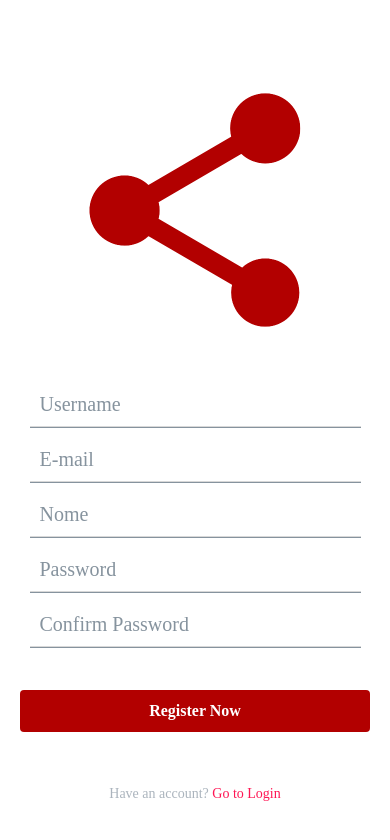
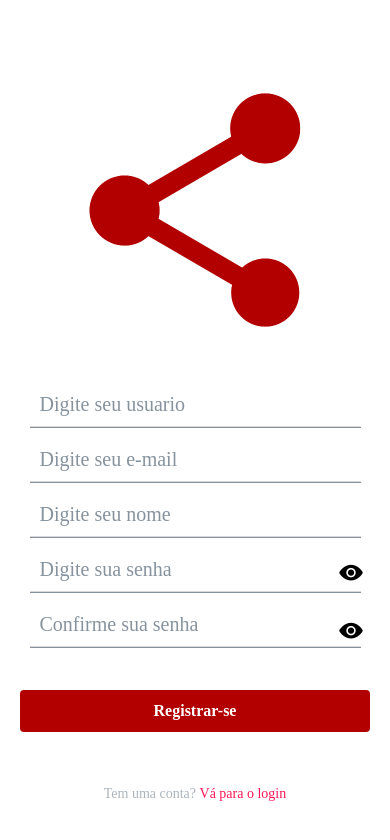
Before and after one commit to Diogo-gallina/ConnTec_Mobile, a React Native app: screen /SingUp in a window 390 px wide. Shown: the top 840 px of the page. Built offline with nearby package versions, Linux system fonts and the light colour scheme.

Commit message:
Fazendo conexão banco
Testando as conexões

```diff
--- a/package.json
+++ b/package.json
@@ -14,7 +14,7 @@
     "@react-navigation/native": "^6.0.10",
     "@react-navigation/native-stack": "^6.6.2",
     "@react-navigation/stack": "^6.2.1",
-    "expo": "~44.0.0",
+    "expo": "^45.0.4",
     "expo-constants": "~13.0.1",
     "expo-image-picker": "~12.0.1",
     "expo-status-bar": "~1.2.0",
@@ -27,6 +27,7 @@
     "react-native-vector-icons": "^9.1.0",
     "react-native-web": "0.17.1",
     "sequelize": "^6.19.0",
+    "sequelize-cli": "^6.4.1",
     "styled-components": "^5.3.5"
   },
   "devDependencies": {
--- a/src/components/db.js
+++ b/src/components/db.js
@@ -1,7 +1,8 @@
 const { Sequelize } = require('sequelize');
 
-const sequelize = new Sequelize('sys', 'root', 'admin', {
+const sequelize = new Sequelize('tcc', 'root', 'admin', {
     host: 'localhost',
     dialect:  'mysql'
   });
-module.exports = sequelize;
+
+  module.exports = sequelize;
--- a/src/pages/SingIn/index.js
+++ b/src/pages/SingIn/index.js
@@ -1,6 +1,7 @@
 import React, {useState} from 'react';
 import { Text, View, StyleSheet, Image, TouchableOpacity, ScrollView, TextInput } from 'react-native';
 import { Input } from 'react-native-elements'; //importando componentes
+import {Ionicons} from '@expo/vector-icons';
 
 export default function Login({navigation}) {
     const Entrar = () => {
@@ -22,6 +23,8 @@ export default function Login({navigation}) {
 
   const [errorName, setErrorName] = useState(null);
   const [errorPassword, setErrorPassword] = useState(null);
+
+  const [hidePass, setHidePass] = useState(true)
 
   //Fazendo as constante para validação de campos.
   const validar = () =>{
@@ -74,29 +77,37 @@ export default function Login({navigation}) {
             <View style={styles.containerInput}>
               <Input
                 style={styles.input}
-                placeholder="E-mail"
+                placeholder="Digite seu e-mail"
                 autocorrect={false}
                 name='email'
                 onChangeText={value => setEmail(value)}/>
 
               <Input
                 style={styles.input}
-                placeholder="Password"
+                placeholder="Digite sua senha"
                 autocorrect={false}
                 onChangeText={value => setPassword(value) }
-                secureTextEntry={true}
+                secureTextEntry={hidePass}
                 />
+
+            <TouchableOpacity style={styles.eye} onPress={ () => setHidePass(!hidePass) }>
+              { hidePass ?
+               <Ionicons name="eye" color="black" size={25} />
+               :
+               <Ionicons name="eye-off" color="black" size={25} />
+              }
+            </TouchableOpacity>
 
             </View>
 
-            <Text style={styles.txtForgot}>Forgot Password?</Text>
+            <Text style={styles.txtForgot}>Esqueceu a senha?</Text>
 
               <TouchableOpacity style={styles.submitContainer} onPress={()=>Entrar()}>
 
                   <Text style={{fontFamily:'Avenir Next',
                                 color:'#fff',
                                 fontWeight:'600',
-                                fontSize: 16}}>Login</Text>
+                                fontSize: 16}}>Entrar</Text>
 
 
               </TouchableOpacity>
@@ -107,8 +118,8 @@ export default function Login({navigation}) {
                             textAlign:'center',
                             marginTop: 24}}>
 
-                                Dont have an account? <TouchableOpacity style={{flex:1}} onPress={()=>goCadastro()}>
-                            <Text style={styles.txtForgot}>Register Now</Text>
+                                Não tem uma conta? <TouchableOpacity style={{flex:1}} onPress={()=>goCadastro()}>
+                            <Text style={styles.txtForgot}>Registre-se agora!</Text>
                         </TouchableOpacity>
                         </Text>
 
@@ -189,4 +200,9 @@ const styles = StyleSheet.create({
       width:'90%',
 
     },
+    eye:{
+      position: 'absolute',
+      right: '2%',
+      top: '60%'
+    }
 });
--- a/src/pages/SingUp/index.js
+++ b/src/pages/SingUp/index.js
@@ -32,6 +32,7 @@ export default function Cadastro({navigation}) { //funcao login
     const [mensagem, setMensagem] = useState(null)
     const [tipo, setTipo] = useState(null)
     const [hidePass, setHidePass] = useState(true)
+    const [hidePass2, setHidePass2] = useState(true)
 
 
   const validar = () => {
@@ -105,7 +106,7 @@ export default function Cadastro({navigation}) { //funcao login
 
             <Input
               style={styles.input}
-              placeholder="Username"
+              placeholder="Digite seu usuario"
               autocorrect={false}
               maxLength={30}
               onChangeText={value => setUser(value) }
@@ -114,7 +115,7 @@ export default function Cadastro({navigation}) { //funcao login
 
             <Input
               style={styles.input}
-              placeholder="E-mail"
+              placeholder="Digite seu e-mail"
               maxLength={100}
               autocorrect={false}
               keyboardType="email-address"
@@ -124,7 +125,7 @@ export default function Cadastro({navigation}) { //funcao login
 
             <Input
               style={styles.input}
-              placeholder="Nome"
+              placeholder="Digite seu nome"
               maxLength={10}
               autocorrect={false}
               onChangeText={value => setName(value) }
@@ -133,7 +134,7 @@ export default function Cadastro({navigation}) { //funcao login
 
             <Input
               style={styles.input}
-              placeholder="Password"
+              placeholder="Digite sua senha"
               autocorrect={false}
               maxLength={30}
               onChangeText={value => setPassword(value)}
@@ -142,20 +143,35 @@ export default function Cadastro({navigation}) { //funcao login
 
             />
 
+            <TouchableOpacity style={styles.eye} onPress={ () => setHidePass(!hidePass) }>
+              { hidePass ?
+               <Ionicons name="eye" color="black" size={25} />
+               :
+               <Ionicons name="eye-off" color="black" size={25} />
+              }
+            </TouchableOpacity>
 
 
             <Input
               style={styles.input}
-              placeholder="Confirm Password"
+              placeholder="Confirme sua senha"
               autocorrect={false}
               type='password'
               maxLength={30}
               onChangeText={value => setConfirmPassword(value) }
-              secureTextEntry={true}
+              secureTextEntry={hidePass2}
 
 
               errorMessage={errorConfirmPassword}
             />
+
+            <TouchableOpacity style={styles.eye2} onPress={ () => setHidePass2(!hidePass2) }>
+              { hidePass2 ?
+               <Ionicons name="eye" color="black" size={25} />
+               :
+               <Ionicons name="eye-off" color="black" size={25} />
+              }
+            </TouchableOpacity>
 
           </View>
 
@@ -165,7 +181,7 @@ export default function Cadastro({navigation}) { //funcao login
                   <Text style={{fontFamily:'Avenir Next',
                                 color:'#fff',
                                 fontWeight:'600',
-                                fontSize: 16}}>Register Now
+                                fontSize: 16}}>Registrar-se
                   </Text>
                 </View>
             </TouchableOpacity>
@@ -173,8 +189,8 @@ export default function Cadastro({navigation}) { //funcao login
               <Text style={{fontFamily:'Avenir Next',
                             fontsize: 14, color: '#ABB4BD',
                             textAlign:'center',
-                            marginTop: 24}}>Have an account? <TouchableOpacity style={{flex:1}} onPress={()=>goLogin()}>
-                            <Text style={styles.txtForgot}>Go to Login</Text>
+                            marginTop: 24}}>Tem uma conta? <TouchableOpacity style={{flex:1}} onPress={()=>goLogin()}>
+                            <Text style={styles.txtForgot}>Vá para o login</Text>
                         </TouchableOpacity>
               </Text>
 
@@ -265,5 +281,10 @@ const styles = StyleSheet.create({
       position: 'absolute',
       right: '2%',
       top: '64%'
+    },
+    eye2: {
+      position: 'absolute',
+      right: '2%',
+      top: '85%'
     }
 });
```
Also changed, not shown: exemplo.js (+9 -5 lines), src/models/exemplo.js (+4 -7 lines), 1 other file (tests, documents, lock files or other folders).
